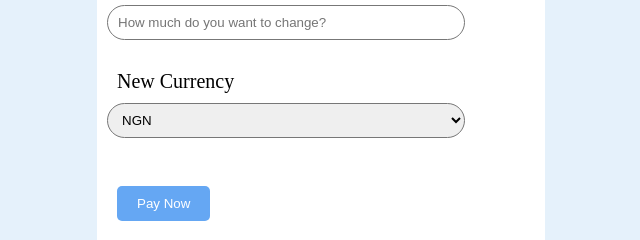
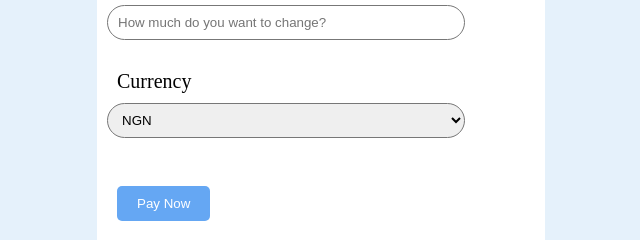
Before and after one commit to Adekomi-Abdulhaleem/Currency-Calculator, a plain HTML site: page index.html in a window 1280 px wide. Shown: the part 236-476 px from the top of the page, 319-959 px from the left. Drawn offline with Linux system fonts and the light colour scheme.

Commit message:
text content change

```diff
--- a/index.html
+++ b/index.html
@@ -31,7 +31,7 @@
             <br> -->
 
 
-            <label for="final-currency">New Currency</label> <br>
+            <label for="final-currency"> Currency </label> <br>
             <select name="final-currency" id="final-currency" class="inputs">
                 <option value="NGN">NGN</option>
                 <option value="KES">KES</option>
```
